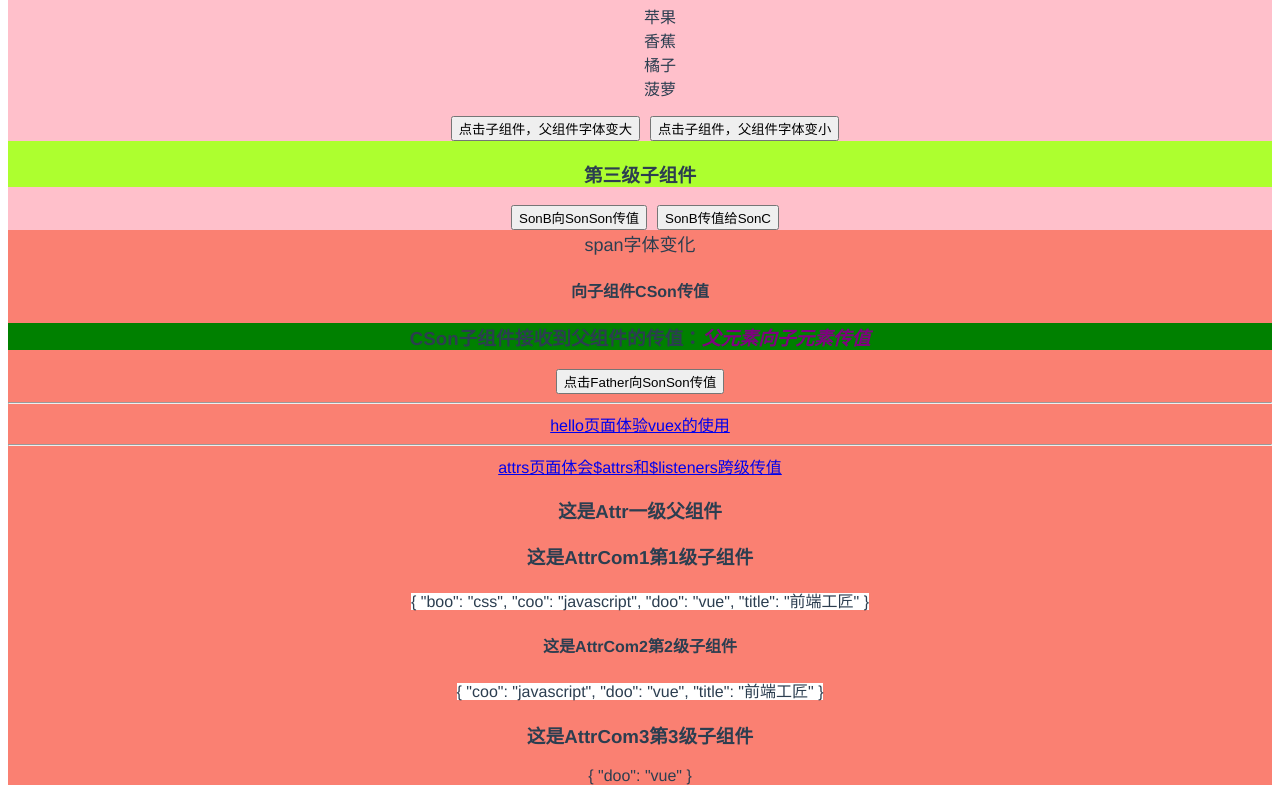
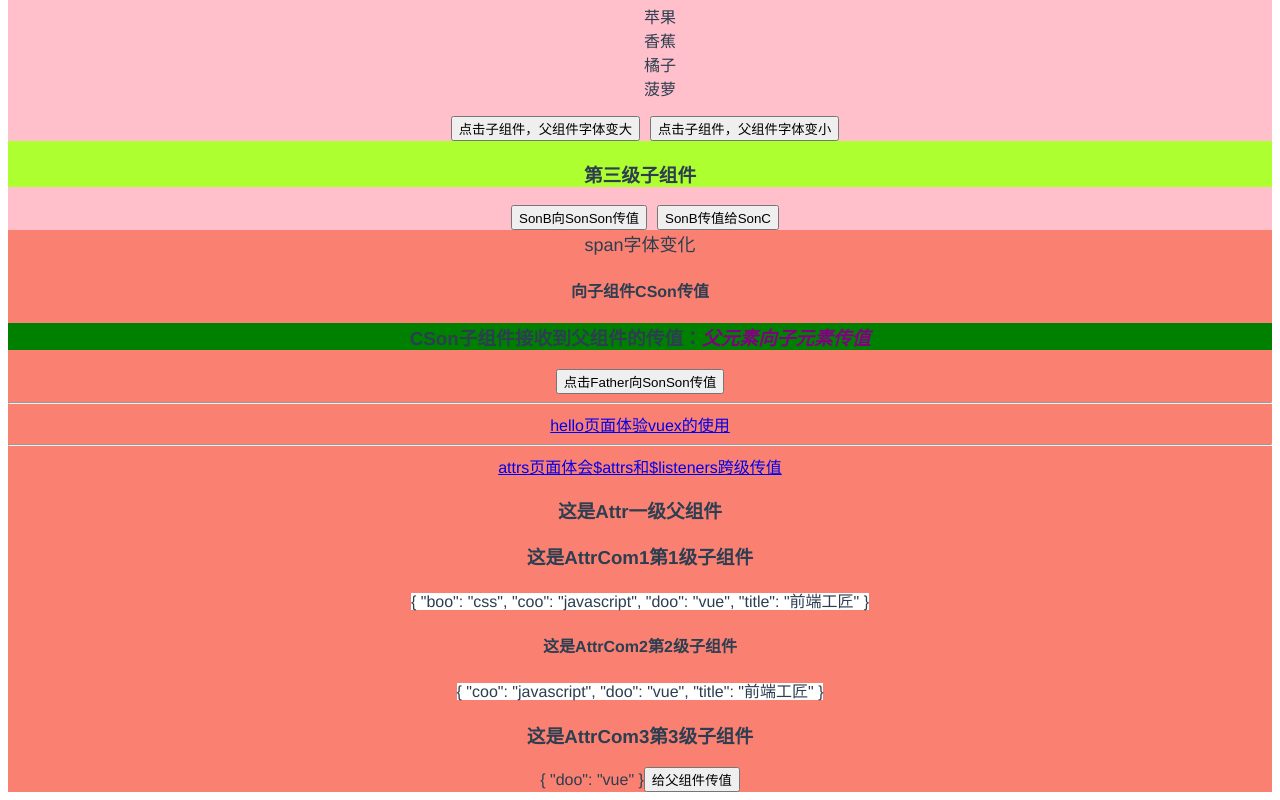
Before and after one commit to bcygsws/vue-recall2, a Vue app: page /#/home/pass_value/attrs_lis in a window 1280 px wide. Shown: the part 256-1056 px from the top of the page. Built offline with nearby package versions, Linux system fonts and the light colour scheme.

Commit message:
和实现不同级的传值（不能实现同级组件间传值）

```diff
--- a/src/components/pass_value/Attr.vue
+++ b/src/components/pass_value/Attr.vue
@@ -7,14 +7,18 @@
       :coo="coo"
       :doo="doo"
       title="前端工匠"
+      @pass_val="handle"
     ></attr-com1>
   </div>
 </template>
 <script>
 /**
  *
+ * vue 2.4以后新增的功能：
  * $attrs和$listener是两个对象
- * 分别存储的是父组件中的非props中声明的属性（当然也不包括style和class属性），以及父组件中绑定的非.native事件
+ * 1.分别存储的是父组件中的非props中声明的属性（当然也不包括style和class属性），以及父组件中绑定的非.native事件
+ * 2.$attrs是v-bind="$attrs"，适用于父级向子级和孙子级等等，高级向低级
+ * 3.$listeners中包含的是父组件中的非native事件(v-on="$listeners")，类比子组件向父组件传值
  *
  */
 import AttrCom1 from './AttrCom1.vue';
@@ -28,7 +32,11 @@ export default {
       doo: 'vue',
     };
   },
-  methods: {},
+  methods: {
+    handle(val) {
+      console.log(val);
+    },
+  },
   components: {
     AttrCom1,
   },
--- a/src/components/pass_value/AttrCom1.vue
+++ b/src/components/pass_value/AttrCom1.vue
@@ -2,7 +2,11 @@
   <div class="c1_container">
     <h3>这是AttrCom1第1级子组件</h3>
     <span class="attr1">{{ $attrs }}</span>
-    <attr-com2 v-bind="$attrs"></attr-com2>
+    <attr-com2
+      v-bind="$attrs"
+      v-on="$listeners"
+      @pass_val="handle1"
+    ></attr-com2>
   </div>
 </template>
 <script>
@@ -19,7 +23,11 @@ export default {
   created() {
     console.log(this.$attrs);
   },
-  methods: {},
+  methods: {
+    handle1(val) {
+      console.log(val);
+    },
+  },
   components: { AttrCom2 },
 };
 </script>
--- a/src/components/pass_value/AttrCom2.vue
+++ b/src/components/pass_value/AttrCom2.vue
@@ -2,7 +2,11 @@
   <div class="c2_container">
     <h4>这是AttrCom2第2级子组件</h4>
     <span class="attr2">{{ $attrs }}</span>
-    <attr-com3 v-bind="$attrs"></attr-com3>
+    <attr-com3
+      v-bind="$attrs"
+      v-on="$listeners"
+      @pass_val="handle2"
+    ></attr-com3>
   </div>
 </template>
 <script>
@@ -19,7 +23,11 @@ export default {
   data() {
     return {};
   },
-  methods: {},
+  methods: {
+    handle2(val) {
+      console.log(val);
+    },
+  },
   components: { AttrCom3 },
 };
 </script>
--- a/src/components/pass_value/AttrCom3.vue
+++ b/src/components/pass_value/AttrCom3.vue
@@ -2,6 +2,8 @@
   <div class="c3_container">
     <h3>这是AttrCom3第3级子组件</h3>
     <span class="attr3">{{ $attrs }}</span>
+    <!-- 给父组件传值，只演示跨级的，直接子父传值，有现成的方案。实现了AttrCom3给Attr和AttrCom1传值 -->
+    <button @click="$emit('pass_val', '传给父亲')">给父组件传值</button>
   </div>
 </template>
 <script>
```
Also changed, not shown: src/components/pass_value/Father.vue (+6 -1 lines).
